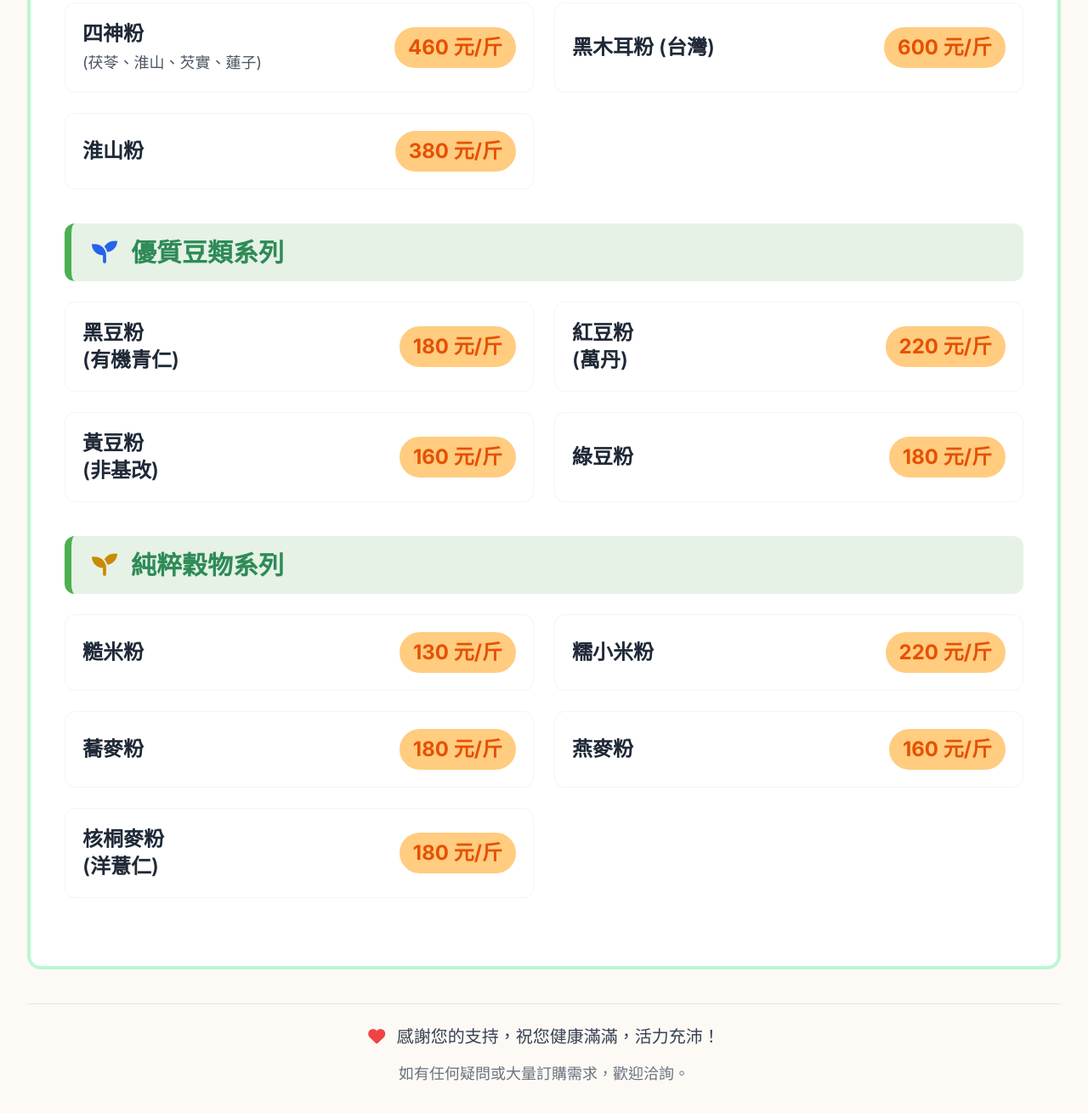
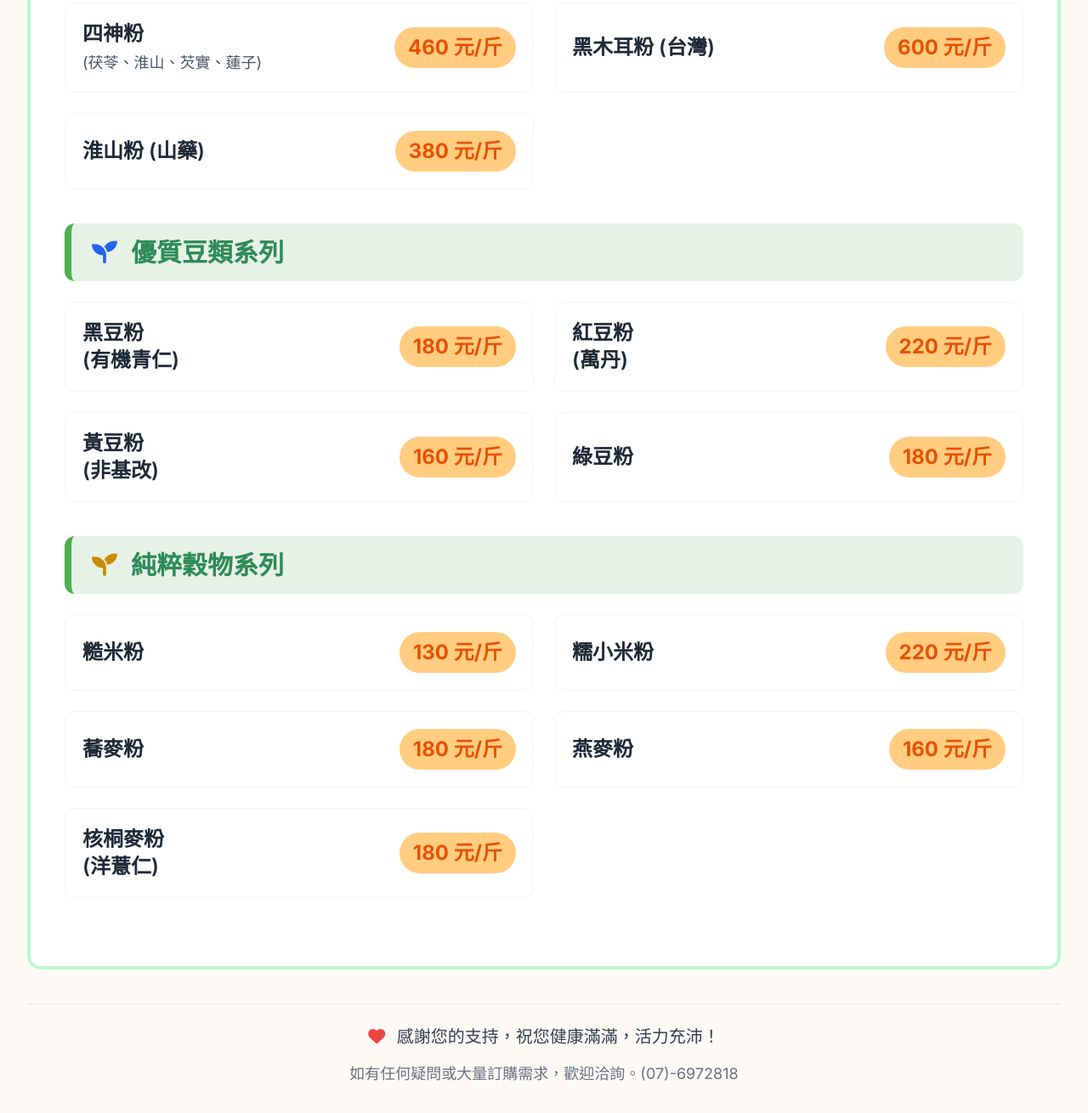
Before and after one commit to wennnn104/yuanwei_menu, a plain HTML site: page index.html in a window 1280 px wide. Shown: the part 1196-2506 px from the top of the page at 85% size. Drawn offline with nearby package versions, Linux system fonts and the light colour scheme.

Commit message:
Update index.html

```diff
--- a/index.html
+++ b/index.html
@@ -136,7 +136,7 @@
                     <span class="price-tag text-2xl-responsive sm:text-2xl font-bold px-4 py-2 rounded-full mt-3 sm:mt-0 sm:ml-4 whitespace-nowrap">600 元/斤</span>
                 </div>
                 <div class="item-row p-5 rounded-xl border border-gray-100 flex flex-col sm:flex-row items-start sm:items-center justify-between">
-                    <p class="text-2xl-responsive sm:text-2xl font-semibold text-gray-800">淮山粉</p>
+                    <p class="text-2xl-responsive sm:text-2xl font-semibold text-gray-800">淮山粉 (山藥)</p>
                     <span class="price-tag text-2xl-responsive sm:text-2xl font-bold px-4 py-2 rounded-full mt-3 sm:mt-0 sm:ml-4 whitespace-nowrap">380 元/斤</span>
                 </div>
             </div>
@@ -200,7 +200,7 @@
                 <i class="fas fa-heart text-red-500 mr-2"></i> 感謝您的支持，祝您健康滿滿，活力充沛！
             </p>
             <p class="text-gray-500 text-base sm:text-lg">
-                如有任何疑問或大量訂購需求，歡迎洽詢。
+                如有任何疑問或大量訂購需求，歡迎洽詢。(07)-6972818
             </p>
         </footer>
     </div>
```
